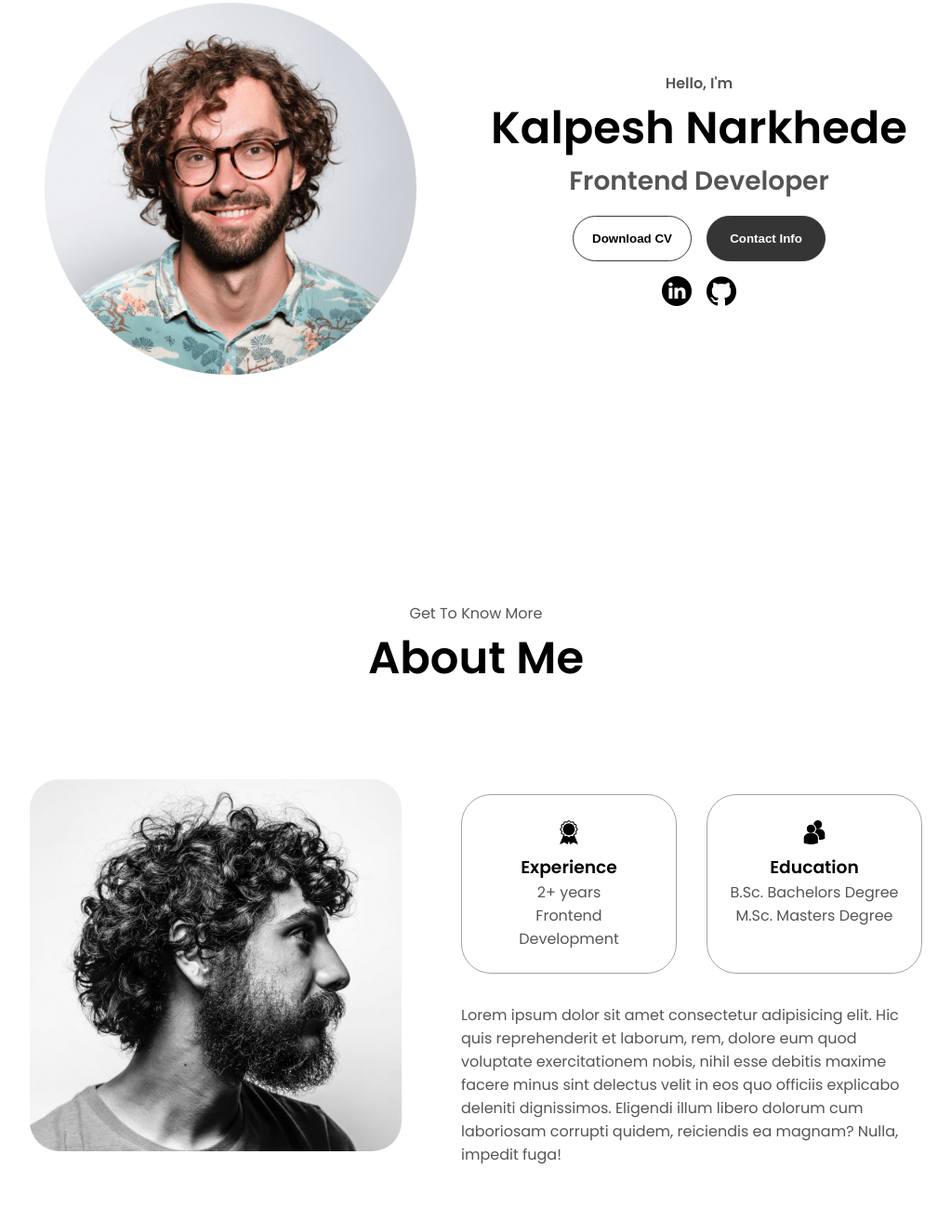
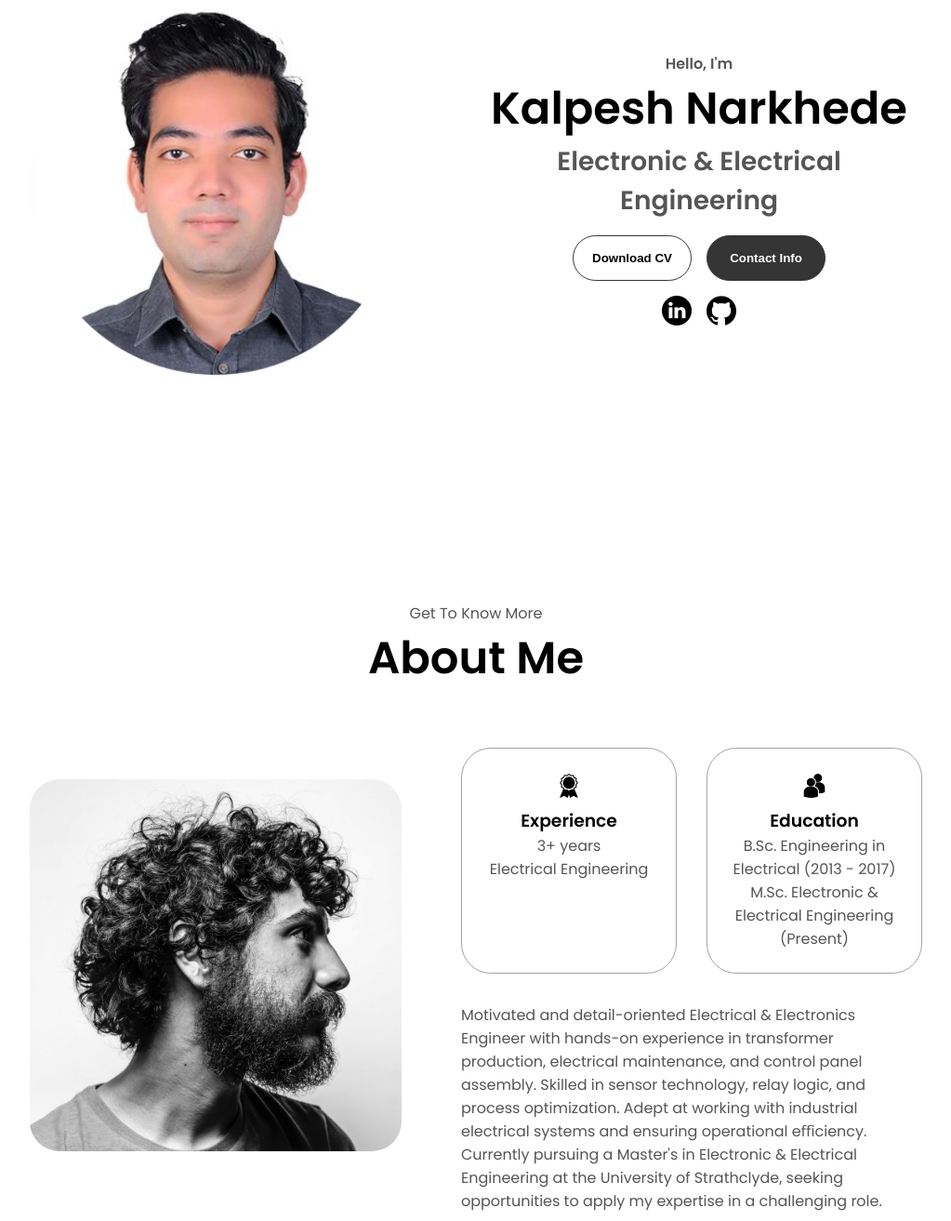
Before and after one commit to kalpesh0596/kalpesh, a plain HTML site: page index.html in a window 1280 px wide. Shown: the part 281-1594 px from the top of the page at 93% size, without its empty margins (128-1151 px from the left). Drawn offline with Linux system fonts and the light colour scheme.

Commit message:
Added Some details

```diff
--- a/index.html
+++ b/index.html
@@ -38,12 +38,12 @@
     </nav>
     <section id="profile">
       <div class="section__pic-container">
-        <img src="./assets/profile-pic.png" alt="Kalpesh Narkhede profile picture" />
+        <img src="./assets/Kalpesh-modified.png" alt="Kalpesh Narkhede profile picture" />
       </div>
       <div class="section__text">
         <p class="section__text__p1">Hello, I'm</p>
         <h1 class="title">Kalpesh Narkhede</h1>
-        <p class="section__text__p2">Frontend Developer</p>
+        <p class="section__text__p2">Electronic & Electrical Engineering</p>
         <div class="btn-container">
           <button
             class="btn btn-color-2"
@@ -91,7 +91,7 @@
                 class="icon"
               />
               <h3>Experience</h3>
-              <p>2+ years <br />Frontend Development</p>
+              <p>3+ years <br />Electrical Engineering</p>
             </div>
             <div class="details-container">
               <img
@@ -100,17 +100,17 @@
                 class="icon"
               />
               <h3>Education</h3>
-              <p>B.Sc. Bachelors Degree<br />M.Sc. Masters Degree</p>
+              <p>B.Sc. Engineering in Electrical (2013 - 2017)<br />M.Sc. Electronic & Electrical Engineering (Present)</p>
             </div>
           </div>
           <div class="text-container">
             <p>
-              Lorem ipsum dolor sit amet consectetur adipisicing elit. Hic quis
-              reprehenderit et laborum, rem, dolore eum quod voluptate
-              exercitationem nobis, nihil esse debitis maxime facere minus sint
-              delectus velit in eos quo officiis explicabo deleniti dignissimos.
-              Eligendi illum libero dolorum cum laboriosam corrupti quidem,
-              reiciendis ea magnam? Nulla, impedit fuga!
+              Motivated and detail-oriented Electrical & Electronics Engineer with hands-on experience in
+              transformer production, electrical maintenance, and control panel assembly. Skilled in
+              sensor technology, relay logic, and process optimization. Adept at working with
+              industrial electrical systems and ensuring operational eﬀiciency. Currently pursuing
+              a Master's in Electronic & Electrical Engineering at the University of Strathclyde,
+              seeking opportunities to apply my expertise in a challenging role.
             </p>
           </div>
         </div>
@@ -352,7 +352,7 @@
             alt="Email icon"
             class="icon contact-icon email-icon"
           />
-          <p><a href="mailto:examplemail@gmail.com">Example@gmail.com</a></p>
+          <p><a href="mailto:examplemail@gmail.com">kalpesh.narkhede@yahoo.com</a></p>
         </div>
         <div class="contact-info-container">
           <img
@@ -360,7 +360,7 @@
             alt="LinkedIn icon"
             class="icon contact-icon"
           />
-          <p><a href="https://www.linkedin.com">LinkedIn</a></p>
+          <p><a href="https://www.linkedin.com/in/kalpesh-narkhede-8982a5137/">LinkedIn</a></p>
         </div>
       </div>
     </section>
```
Also changed, not shown: assets/Kalpesh-modified.png (added), assets/Kalpesh.jpeg (added), 1 other file.
